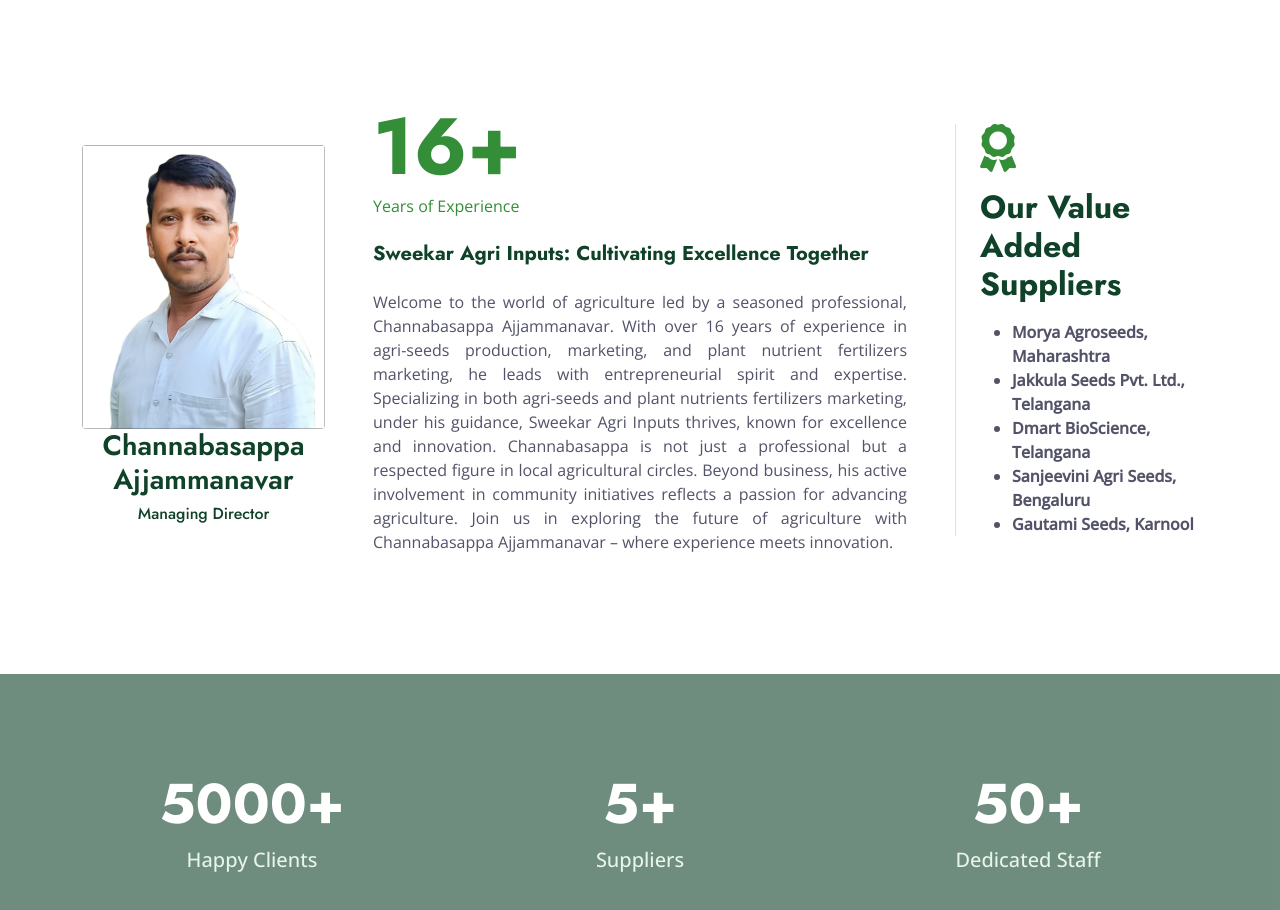
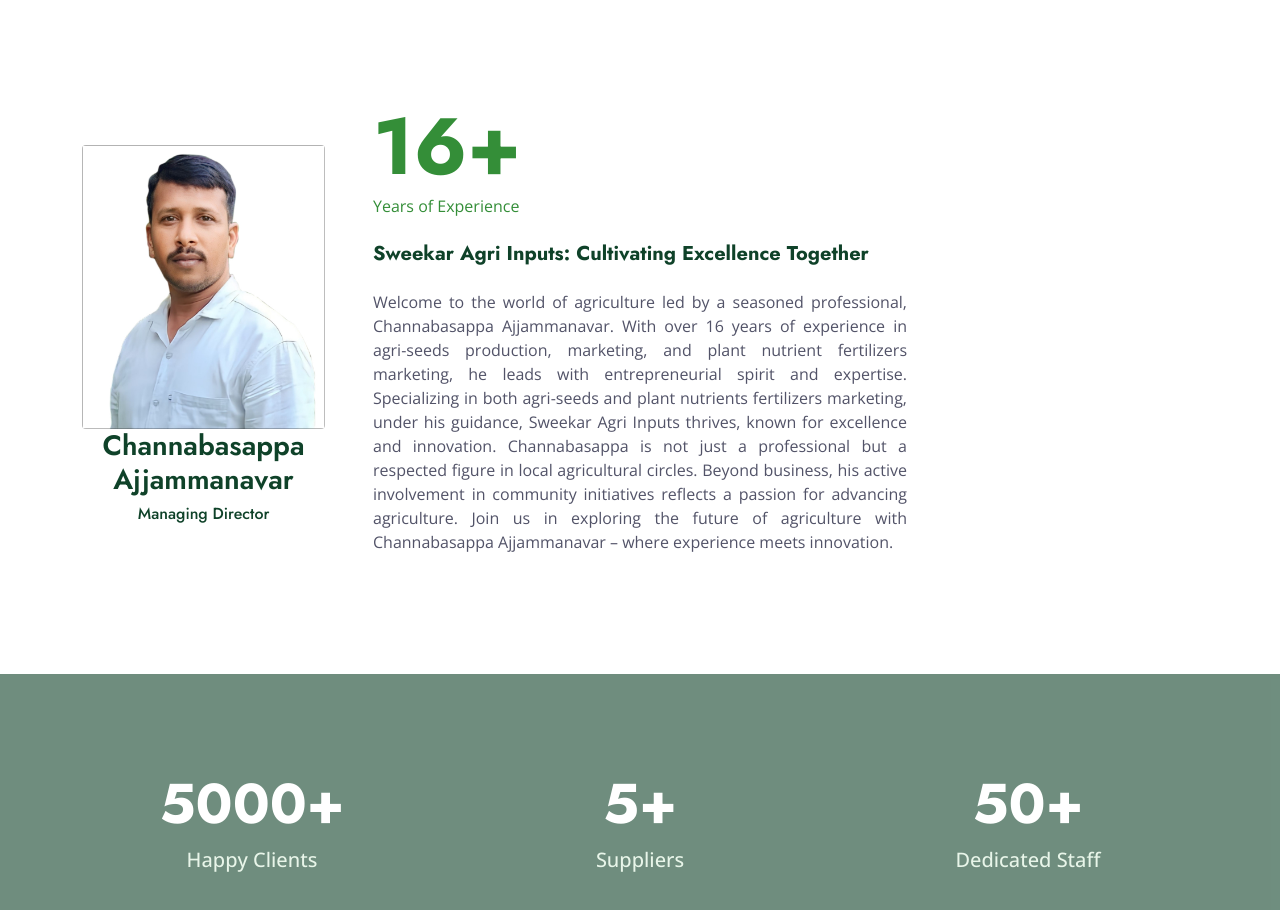
Before and after one commit to GriffinnSoftwares/SweekarAgriInputs.com, a plain HTML site: page index.html in a window 1280 px wide. Shown: the part 1100-2010 px from the top of the page. Drawn offline with nearby package versions, Linux system fonts and the light colour scheme.

Commit message:
Update index.html

```diff
--- a/index.html
+++ b/index.html
@@ -320,7 +320,7 @@
               Ajjammanavar – where experience meets innovation.
             </p>
           </div>
-          <div class="col-lg-3 col-md-12 wow fadeInUp" data-wow-delay="0.5s">
+          <div class="col-lg-3 col-md-12 wow fadeInUp" style="display: none;" data-wow-delay="0.5s">
             <div class="row g-0">
               <div class="col-12 col-sm-6 col-lg-12">
                 <div class="border-start  ps-4">
```
